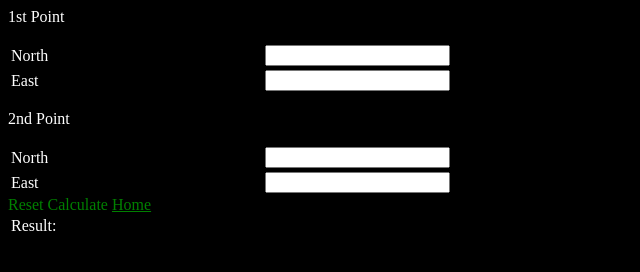
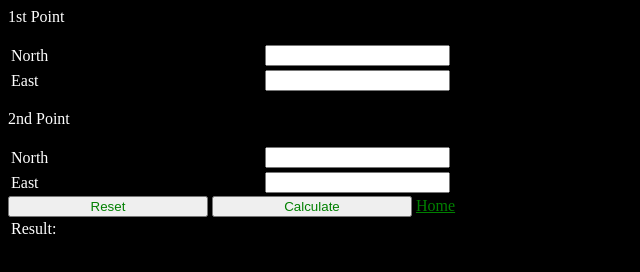
Before and after one commit to vict0ertkz/alex, a plain HTML site: page CalculDist.html in a window 1280 px wide. Shown: the whole page, without its empty margins (0-640 px from the left). Drawn offline with Linux system fonts and the light colour scheme.

Commit message:
Update CalculDist.html

```diff
--- a/CalculDist.html
+++ b/CalculDist.html
@@ -14,11 +14,11 @@
 		var ex1=parseFloat(e1);
 		var nx2=parseFloat(n2);
 		var ex2=parseFloat(e2);
-		if (nx1==""||ex1==""||nx2==""||ex2=="")
-			alert("You did not complete all the fields!!!");
-		else if (nx1==0||ex1==0||nx2==0||ex2==0)
-			alert("Please enter another value. The 0 value is not accepted!!!");
-		else
+		//if (nx1==""||ex1==""||nx2==""||ex2=="")
+		//	alert("You did not complete all the fields!!!");
+		//else if (nx1==0||ex1==0||nx2==0||ex2==0)
+		//	alert("Please enter another value. The 0 value is not accepted!!!");
+	//	else
 			var rez=Math.sqrt((Math.pow((nx1-nx2),2))+(Math.pow((ex1-ex2),2)));
 			var rez2=rez.toFixed(3);
 			document.getElementById("resDist").innerHTML = rez2;
@@ -71,9 +71,9 @@
 
 	<div id="butoane"  data-role="controlgroup"  data-type="horizontal">
 
-	<a id="btnReset" style="width:200px;color:green" onclick="reset()" class="ui-btn">Reset</a>
+	<button type="button" id="btnReset" style="width:200px;color:green" onclick="reset()" class="ui-btn">Reset</button>
 
-	<a id="btnCalcDist" style="width:200px;color:green" onclick="dist()" class="ui-btn">Calculate</a>
+	<button  type="button" id="btnCalcDist" style="width:200px;color:green" onclick="dist()" class="ui-btn">Calculate</button>
 
 	<a id="btnHome" style="width:200px;color:green" href="index.html" data-transition="flip" class="ui-btn">Home</a>
 	</div>
```
